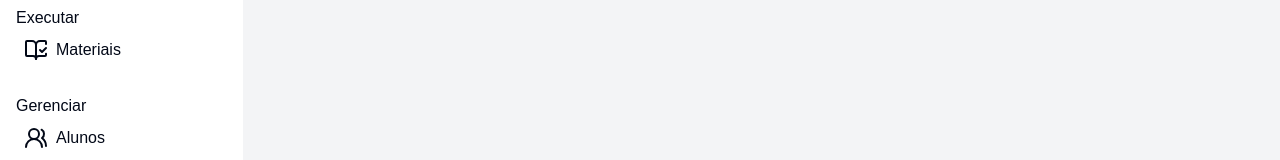
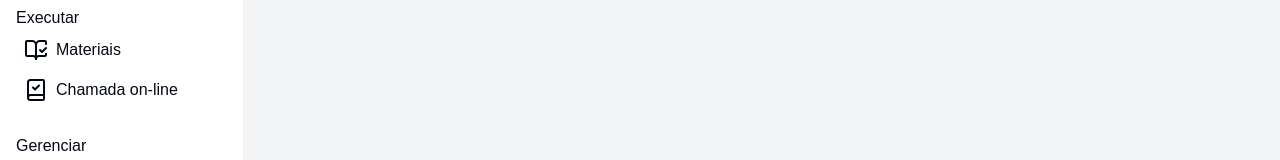
Before and after one commit to gabrielwbenatti/siga-fatec, a Next.js app in the folder siga-web/: page /app/plans in a window 1280 px wide. Shown: the part 202-362 px from the top of the page. Built offline with nearby package versions, Linux system fonts and the light colour scheme; no server answers.

Commit message:
ajuste em layout

```diff
--- a/siga-web/app/(application)/app/_components/SidebarMenu.tsx
+++ b/siga-web/app/(application)/app/_components/SidebarMenu.tsx
@@ -1,8 +1,3 @@
-import {
-  Collapsible,
-  CollapsibleContent,
-  CollapsibleTrigger,
-} from "@/components/ui/collapsible";
 import { FC, JSX, ReactNode } from "react";
 import SidebarMenuItem from "./SidebarMenuItem";
 
--- a/siga-web/app/(application)/app/layout.tsx
+++ b/siga-web/app/(application)/app/layout.tsx
@@ -1,7 +1,12 @@
 import { ROUTES } from "@/lib/routes";
-import { BookOpenCheck, Files, Home, Notebook, UsersRound } from "lucide-react";
+import {
+  BookCheckIcon,
+  BookOpenCheck,
+  Home,
+  Notebook,
+  UsersRound,
+} from "lucide-react";
 import { ReactNode } from "react";
-import SidebarMenuItem from "./_components/SidebarMenuItem";
 import SidebarMenu from "./_components/SidebarMenu";
 
 const HomeLayout = ({
@@ -34,6 +39,11 @@ const HomeLayout = ({
           href: ROUTES.MATERIALS.LIST,
           icon: <BookOpenCheck />,
         },
+        {
+          caption: "Chamada on-line",
+          href: ROUTES.ATTENDANCE.LIST,
+          icon: <BookCheckIcon />,
+        },
       ],
     },
     {
--- a/siga-web/app/(application)/app/materials/_components/MaterialsCreateUpdateForm.tsx
+++ b/siga-web/app/(application)/app/materials/_components/MaterialsCreateUpdateForm.tsx
@@ -13,7 +13,7 @@ import { ROUTES } from "@/lib/routes";
 import ClassMaterial from "@/types/ClassMaterial";
 import { extractFileExtension } from "@/utils/file_helper";
 import { useRouter } from "next/navigation";
-import { ChangeEvent, FC, FormEvent, useEffect, useState } from "react";
+import { ChangeEvent, FC, FormEvent, useState } from "react";
 import { toast } from "sonner";
 
 interface MaterialsCreateUpdateFormProps {
--- a/siga-web/components/SiGA/RowWrapper.tsx
+++ b/siga-web/components/SiGA/RowWrapper.tsx
@@ -7,7 +7,9 @@ interface RowWrapperProps {
 
 const RowWrapper = ({ children, className }: RowWrapperProps) => {
   return (
-    <div className={`flex items-center gap-2 ${className}`}>{children}</div>
+    <div className={`items-center gap-2 max-md:space-y-4 md:flex ${className}`}>
+      {children}
+    </div>
   );
 };
 
```
